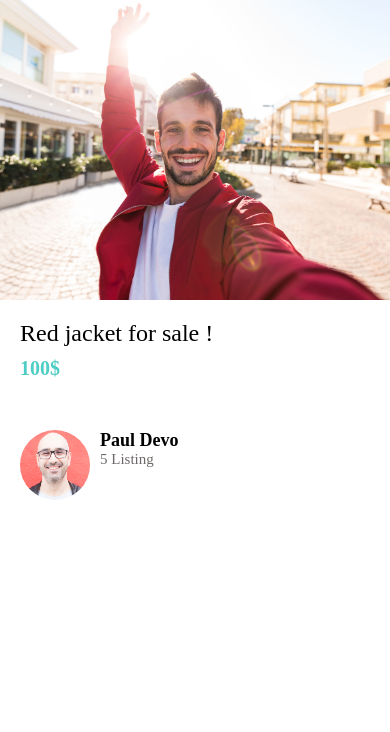
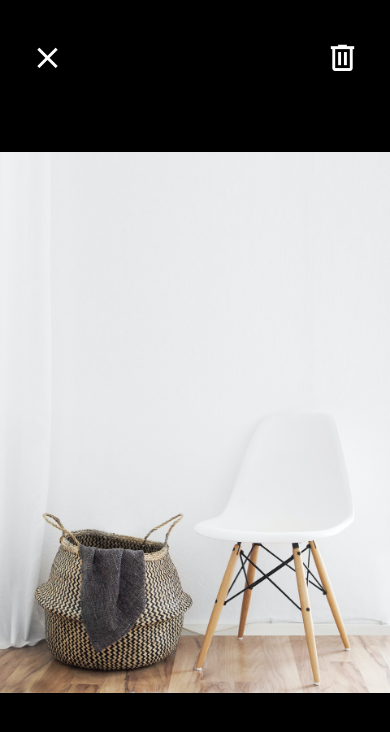
Before and after one commit to SuperBT02/DoneWithIt, a React Native app: screen / in a window 390 px wide. Shown: the top 732 px of the page. Built offline with nearby package versions, Linux system fonts and the light colour scheme.

Commit message:
Adding icons to the viewScreen

```diff
--- a/App.js
+++ b/App.js
@@ -8,5 +8,5 @@
 import ListingDetailsScreen from "./app/screens/ListingDetailsScreen";
 
 export default function App() {
-  return <ListingDetailsScreen />;
+  return <ViewImageScreen />;
 }
--- a/app/screens/ViewImageScreen.js
+++ b/app/screens/ViewImageScreen.js
@@ -1,13 +1,18 @@
 import React from "react";
 import { Image, StyleSheet, View } from "react-native";
+import { MaterialCommunityIcons } from '@expo/vector-icons';
 
 import colors from "../config/colors";
 
 function ViewImageScreen(props) {
   return (
     <View style={styles.container}>
-      <View style={styles.closeIcon}></View>
-      <View style={styles.deleteIcon}></View>
+      <View style={styles.closeIcon}>
+        <MaterialCommunityIcons name="close" color="white" size={35}/>
+      </View>
+      <View style={styles.deleteIcon}>
+      <MaterialCommunityIcons name="trash-can-outline" color="white" size={35}/>
+      </View>
       <Image
         resizeMode="contain"
         style={styles.image}
@@ -26,17 +31,11 @@
     flex: "1",
   },
   closeIcon: {
-    width: 50,
-    height: 50,
-    backgroundColor: colors.secondary,
     position: "absolute",
     top: 40,
     left: 30,
   },
   deleteIcon: {
-    width: 50,
-    height: 50,
-    backgroundColor: colors.primary,
     position: "absolute",
     top: 40,
     right: 30,
```
